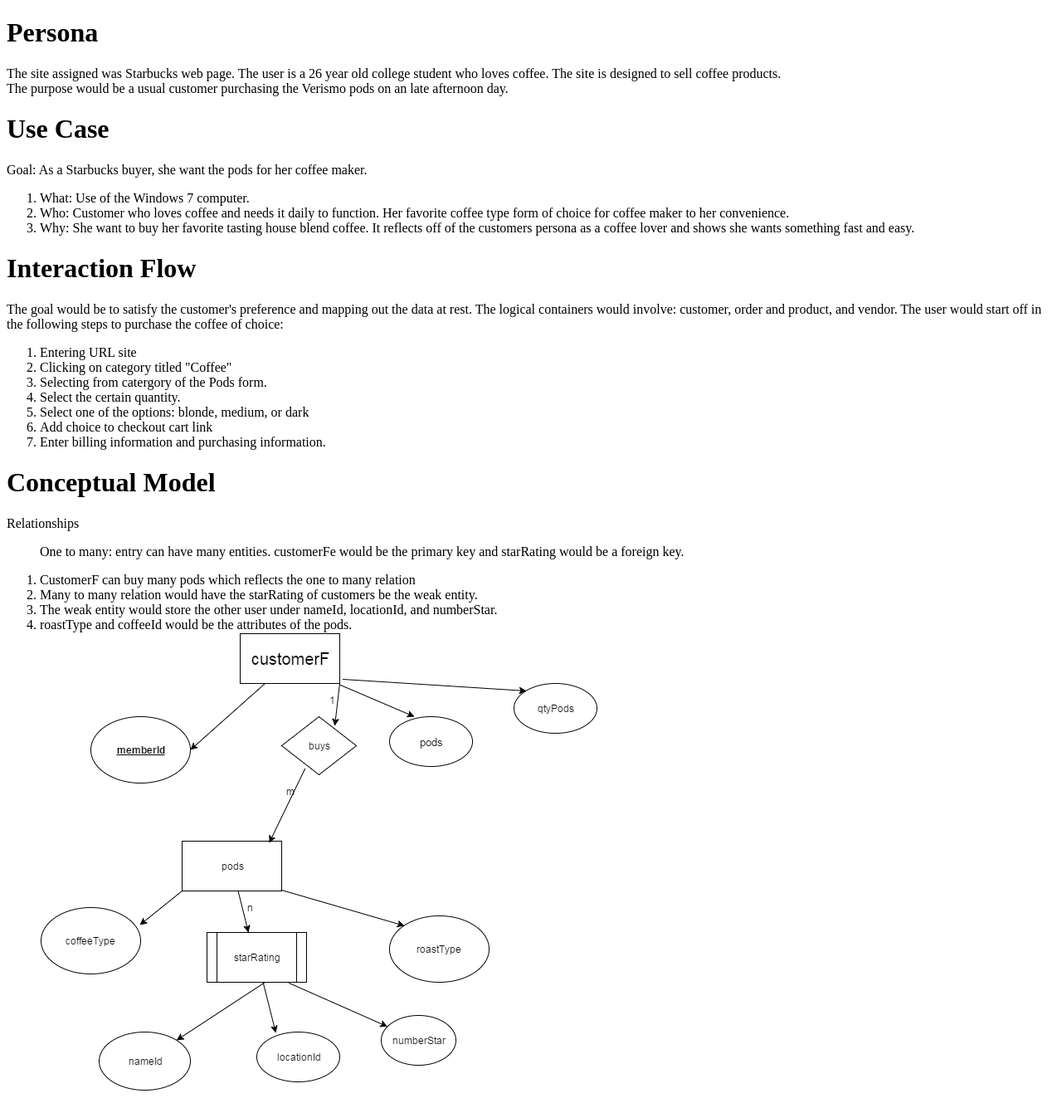
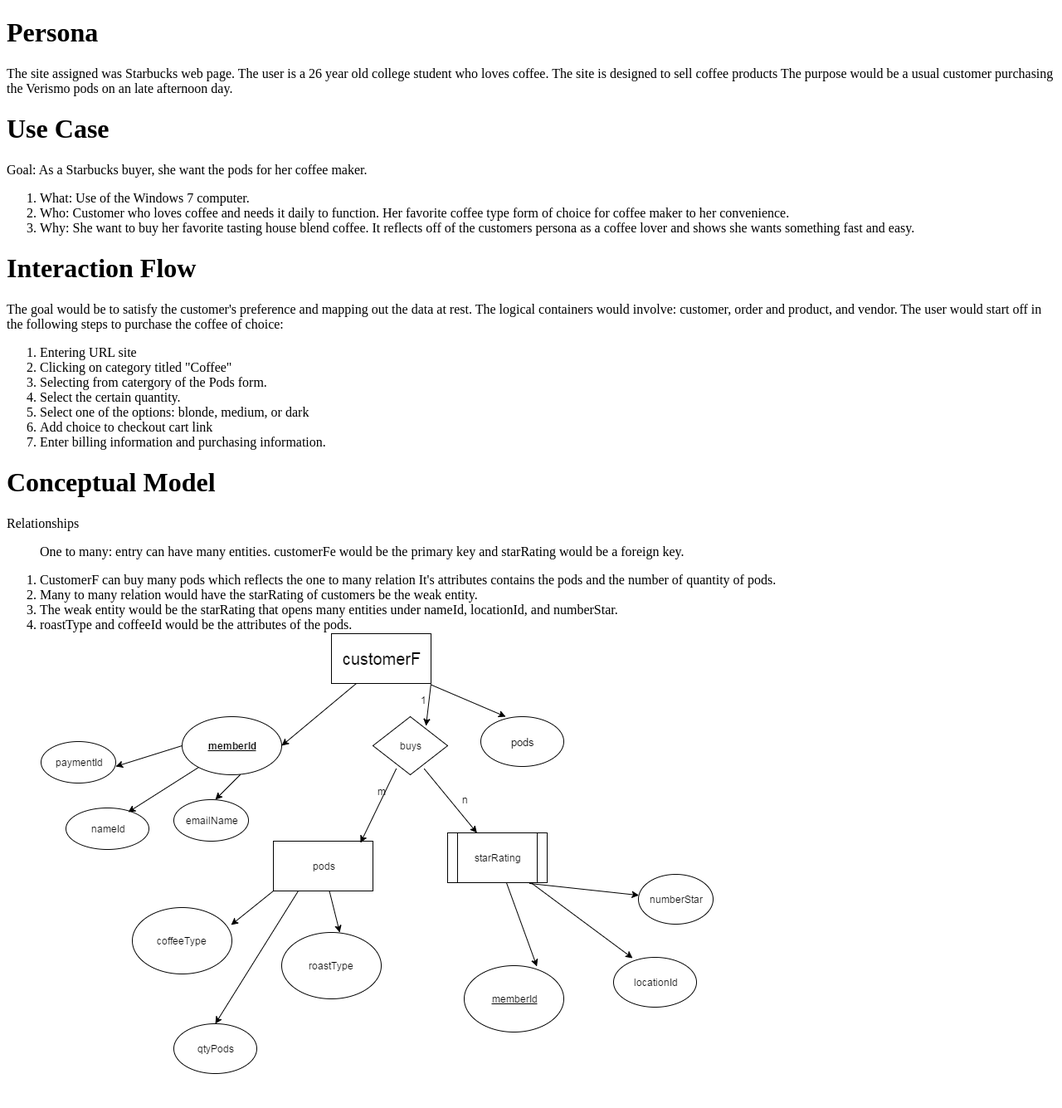
Before and after one commit to d-peshlakai/starbucks-datadesign, a PHP site: page / in a window 1280 px wide. Shown: the whole page at 83% size. After the commit the page ends 1294 px from the top, so only its background shows below. Run offline with PHP 8.4, Linux system fonts and the light colour scheme.

Commit message:
edited more info/pic

```diff
--- a/index.php
+++ b/index.php
@@ -7,17 +7,17 @@
 		<h1>
 			Persona
 		</h1>
-		<p>The site assigned was Starbucks web page. The user is a 26 year old college 			student who loves coffee. The site is designed to sell coffee products.<br> The 			purpose would be a usual customer purchasing the Verismo pods on an late 			afternoon day.</p>
+		<p>The site assigned was Starbucks web page. The user is a 26 year old 			college student who loves coffee. The site is designed to sell coffee products  The 			purpose would be a usual customer purchasing the Verismo pods on an late 			afternoon day.</p>
 		<h1>Use Case</h1>
 		<p>Goal: As a Starbucks buyer, she want the pods for her coffee maker.</p>
 		<ol>
 			<li>What: Use of the Windows 7 computer.
 			</li>
-			<li>Who: Customer who loves coffee and needs it daily to function. Her favorite coffee type form of choice for coffee maker to her convenience.</li>
-			<li>Why: She want to buy her favorite tasting house blend coffee. It reflects off of the customers persona as a coffee lover and shows she wants something fast and easy.</li>
+			<li>Who: Customer who loves coffee and needs it daily to function. Her favorite 				coffee type form of choice for coffee maker to her convenience.</li>
+			<li>Why: She want to buy her favorite tasting house blend coffee. It reflects 				off of the customers persona as a coffee lover and shows she wants something 				fast and easy.</li>
 		</ol>
 		<h1>Interaction Flow</h1>
-		<p>The goal would be to satisfy the customer's preference and mapping out the data at rest. The logical containers would involve: customer, order and product, and vendor.  The user would start off in the following steps to purchase the coffee of choice:</p>
+		<p>The goal would be to satisfy the customer's preference and mapping out the data 			at rest. The logical containers would involve: customer, order and product, and 			vendor.  The user would start off in the following steps to purchase the coffee 			of choice:</p>
 		<ol>
 			<li>
 				Entering URL site
@@ -38,16 +38,15 @@
 		<p>
 			Relationships
 			<ol>
-		<p>One to many: entry can have many entities. customerFe would be the primary key and starRating would be a foreign key.</p>
-			<li>CustomerF can buy many pods which reflects the one to many relation</li>
-			<li>Many to many relation would have the starRating of customers be the weak entity.
+			<p>One to many: entry can have many entities. customerFe would be the primary 			key and starRating would be a foreign key.</p>
+			<li>CustomerF can buy many pods which reflects the one to many relation It's attributes contains the pods and the number of quantity of pods.</li>
+			<li>Many to many relation would have the starRating of customers be the weak 				entity.
 			</li>
-			<li>The weak entity would store the other user under nameId, locationId, and numberStar. </li>
+			<li>The weak entity would be the starRating that opens many entities under 				nameId, locationId, and numberStar. </li>
 			<li>
 				roastType and coffeeId would be the attributes of the pods.
 			</li>
-		<img src="pics/starbucks.png" alt="starbucks"/>
+			<img src="pics/erd.png" alt="starbucks"/>
 
 	</body>
-
 </htmL>
```
Also changed, not shown: php/classes/coffee.php (added, +7 -0 lines), pics/erd.png (added).
